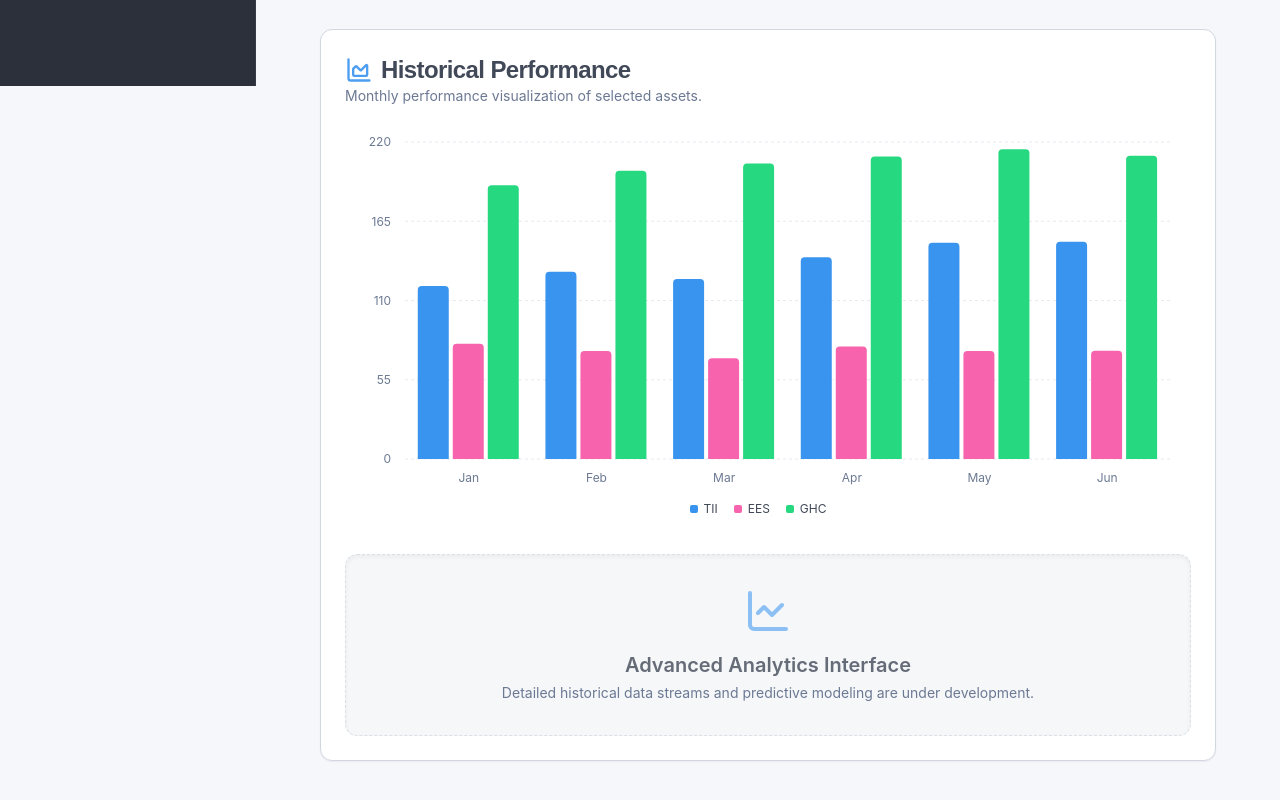
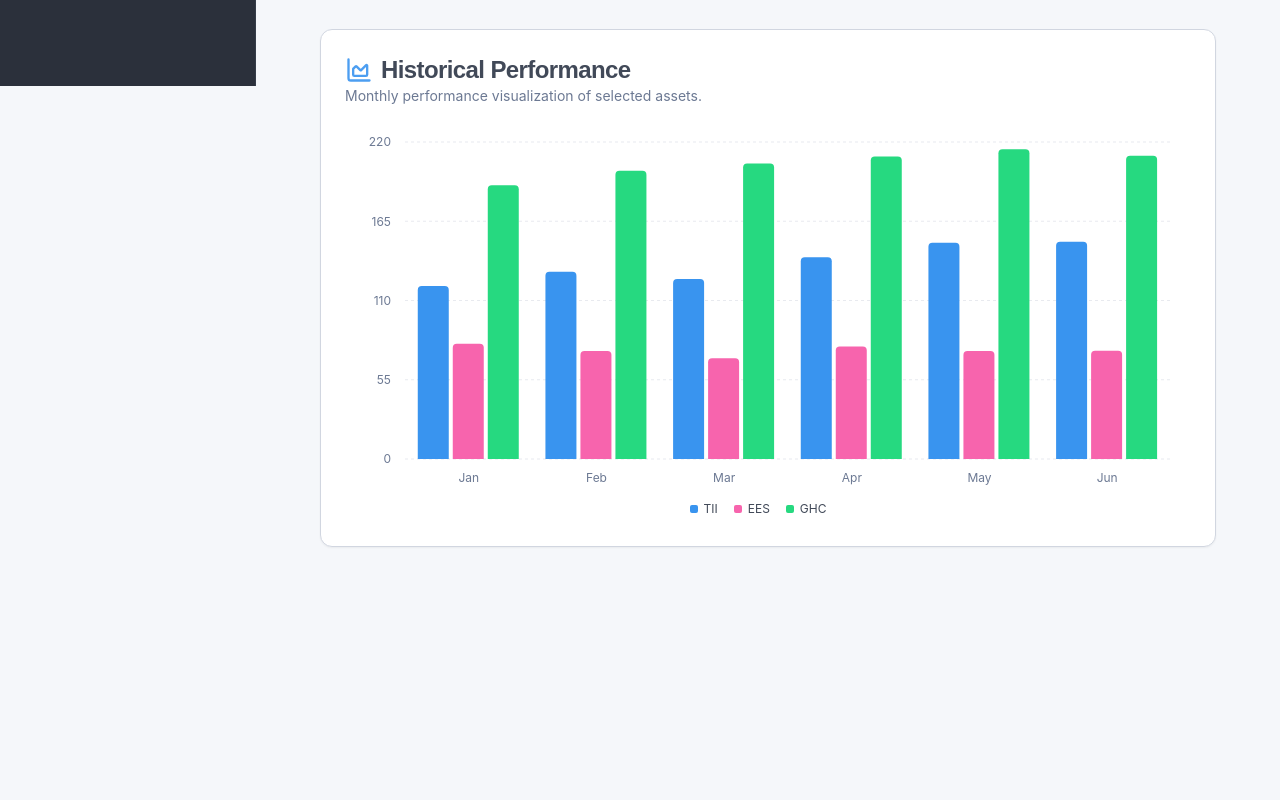
Before and after one commit to ValentinMecchia/TP4_Desarrollo_de_Software_Cliente, a React (Vite) app: page /assets in a window 1280 px wide. Shown: the part 714-1514 px from the top of the page. After the commit the page ends 1325 px from the top, so only its background shows below. Built offline with nearby package versions, Linux system fonts and the light colour scheme.

Commit message:
eliminacion del  analisis predictivo

```diff
--- a/src/pages/Assets.jsx
+++ b/src/pages/Assets.jsx
@@ -110,13 +110,7 @@ export default function AssetsPage() {
                             </BarChart>
                         </ResponsiveContainer>
                     </ChartContainer>
-                    <div className="mt-8 flex flex-col items-center justify-center bg-muted/30 dark:bg-muted/20 rounded-lg p-8 min-h-[150px] border border-dashed border-border/70 text-center shadow-inner">
-                        <LineChart className="h-12 w-12 text-primary/70 mb-4 opacity-80" />
-                        <p className="text-xl font-semibold text-foreground/80">Advanced Analytics Interface</p>
-                        <p className="text-sm text-muted-foreground mt-1">
-                            Detailed historical data streams and predictive modeling are under development.
-                        </p>
-                    </div>
+
                 </CardContent>
             </Card>
 
```
